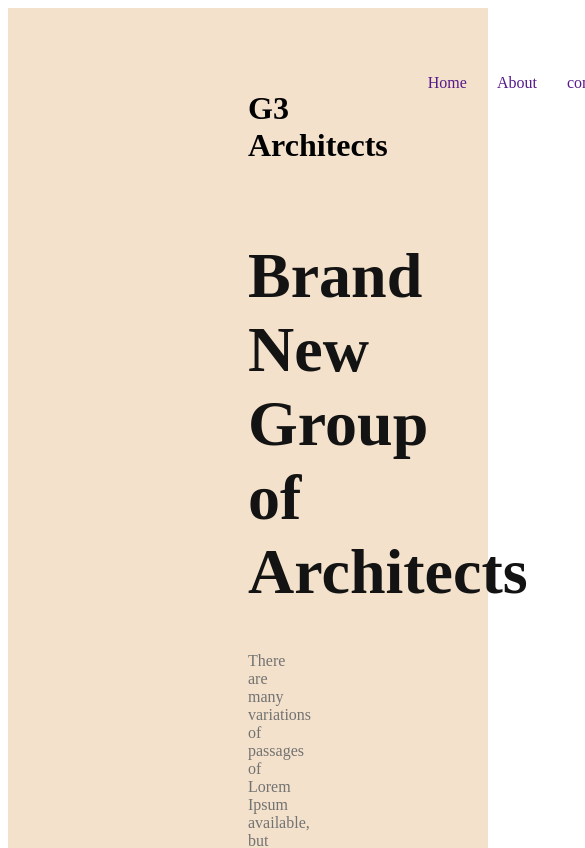
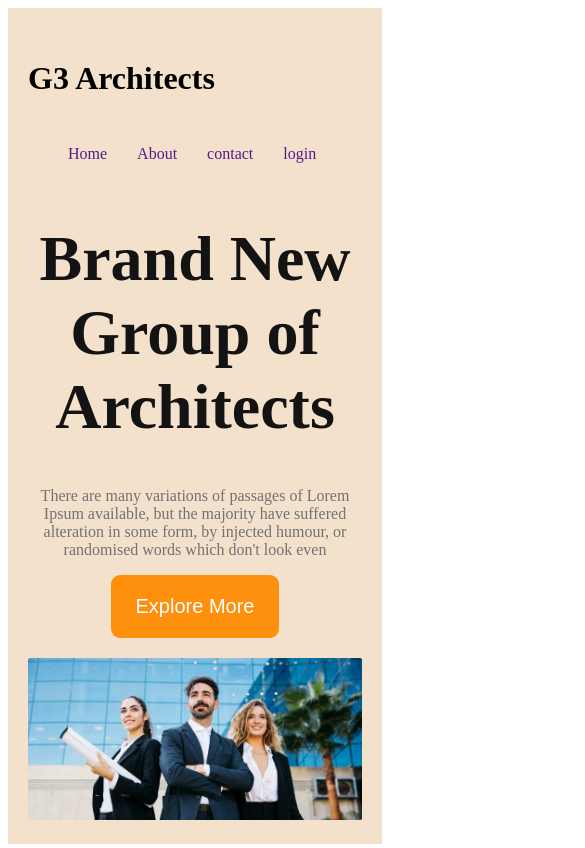
Before and after one commit to MdRashedbabu/g3-architect, a plain HTML site: page g3 architects/index.html in a window 390 px wide. Shown: the top 848 px of the page, 585 px wide, since content can reach past the window. Drawn offline with Linux system fonts and the light colour scheme.

Commit message:
responsive finished

```diff
--- a/g3 architects/style.css
+++ b/g3 architects/style.css
@@ -45,3 +45,37 @@ font-size: 2rem;
 .banner-description{
     color: #727272;
 }
+.btn-primary{
+   background: #ff900e;
+   border-radius: 9px;
+   padding: 20px 25px;
+   color: #FFF;
+   cursor: pointer;
+   border: 0;
+   font-size: 1.25rem;
+}
+.banner img{
+    margin-top: 20px;
+    width: 100%;
+
+}
+/* mobail responsive media queriea*/
+@media screen  and (max-width: 576px){
+    header{
+        padding: 20px;
+    }
+    nav {
+        flex-direction: column;
+
+    }
+
+}
+  /*  tablet responsive media queriea*/
+  @media screen  and (min-width: 576px) and (max-width: 960px){
+    header{
+        padding: 50px;
+    }
+    nav {
+        flex-direction: column;
+
+    }
```
